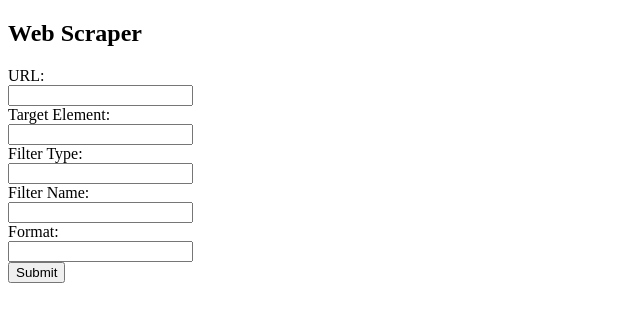
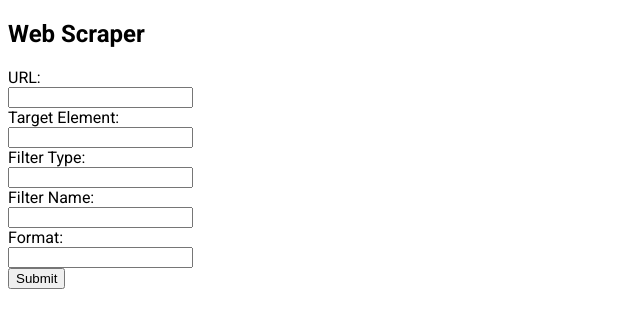
Before and after one commit to samarth212/ScrapMaster, a Flask app: page / in a window 1280 px wide. Shown: the top 328 px of the page, without its empty margins (0-640 px from the left). Run offline with Flask 3, Linux system fonts and the light colour scheme.

Commit message:
restructured css to work propelry

```diff
--- /dev/null
+++ b/static/index.css
@@ -0,0 +1,3 @@
+body{
+    font-family: "Roboto";
+}
--- a/templates/index.html
+++ b/templates/index.html
@@ -4,7 +4,12 @@
     <meta charset="UTF-8">
     <meta name="viewport" content="width=device-width, initial-scale=1.0">
     <title>Document</title>
-    <link rel="stylesheet" href="index.css">
+    <link rel="preconnect" href="https://fonts.googleapis.com">
+    <link rel="preconnect" href="https://fonts.gstatic.com" crossorigin>
+    <link href="https://fonts.googleapis.com/css2?family=Roboto+Mono:ital,wght@0,100..700;1,100..700&family=Roboto:ital,wght@0,100;0,300;0,400;0,500;0,700;0,900;1,100;1,300;1,400;1,500;1,700;1,900&display=swap" rel="stylesheet">
+
+
+    <link rel="stylesheet"href="{{ url_for('static', filename='index.css') }}">
 </head>
 <body>
     <h2>Web Scraper</h2>
```
Also changed, not shown: templates/index.css (deleted).
